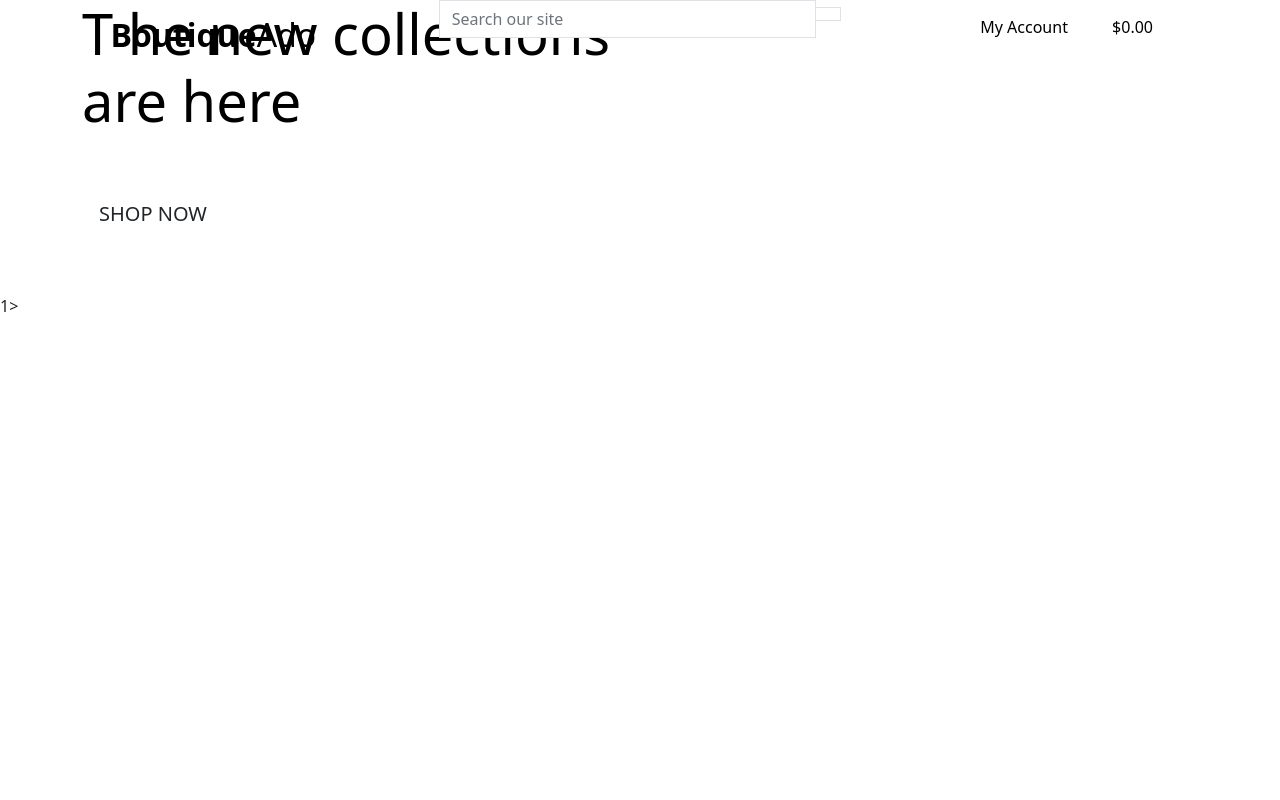
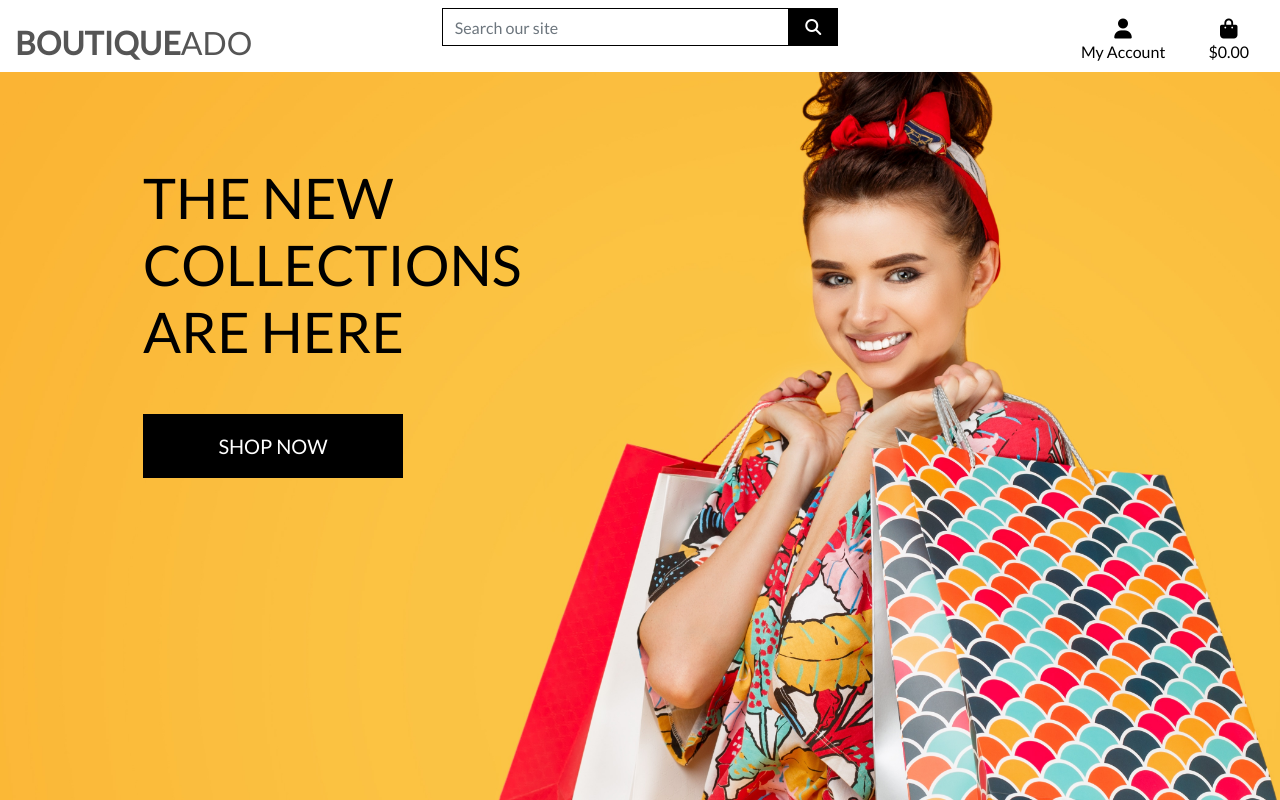
Before and after one commit to Bradders81/butique_ado_v1, a Django app: page / in a window 1280 px wide. Run offline with Django 3.2, Linux system fonts and the light colour scheme; some libraries are stand-ins or nearby versions.

Commit message:
Complete home page header and css

```diff
--- a/boutique_ado/settings.py
+++ b/boutique_ado/settings.py
@@ -147,6 +147,10 @@ USE_TZ = True
 # https://docs.djangoproject.com/en/3.2/howto/static-files/
 
 STATIC_URL = '/static/'
+STATICFILES_DIRS = (os.path.join(BASE_DIR, 'static'),)
+
+MEDIA_URL = '/media/'
+MEDIA_ROOT = os.path.join(BASE_DIR, 'media')
 
 # Default primary key field type
 # https://docs.djangoproject.com/en/3.2/ref/settings/#default-auto-field
--- a/boutique_ado/urls.py
+++ b/boutique_ado/urls.py
@@ -15,9 +15,11 @@ Including another URLconf
 """
 from django.contrib import admin
 from django.urls import path, include
+from django.conf import settings
+from django.conf.urls.static import static
 
 urlpatterns = [
     path('admin/', admin.site.urls),
     path('accounts/', include('allauth.urls')),
     path('', include('home.urls')),
-]
+] + static(settings.MEDIA_URL, document_root=settings.MEDIA_ROOT)
--- a/home/templates/home/index.html
+++ b/home/templates/home/index.html
@@ -14,8 +14,7 @@
 <div class="container h1-100">
     <div class="row h-100">
         <div class="col-7 col-md-6 my-uto">
-            <h1 class="display-4 logo-font text-black">T
-                he new collections are here
+            <h1 class="display-4 logo-font text-black">The new collections are here
             </h1>
             <div class="my-5">
                 <h4>
@@ -24,5 +23,5 @@
             </div>
         </div>
     </div>
-</div>1>
+</div>
 {% endblock %}
--- /dev/null
+++ b/static/css/base.css
@@ -0,0 +1,81 @@
+html {
+    height: 100%;
+}
+
+body {
+    background: url('/media/homepage_background_cropped.jpg') no-repeat center center fixed;
+    background-size: cover;
+    height: calc(100vh - 164px);
+    color: #555;
+    font-family: 'Lato';
+}
+
+/* from Bulma */
+.icon {
+    align-items: center;
+    display: inline-flex;
+    justify-content: center;
+    height: 1.5rem;
+    width: 1.5rem;
+}
+
+.logo-font {
+    text-transform: uppercase;
+}
+
+.main-logo-link {
+    width: fit-content;
+}
+
+.shop-now-button {
+    background: black;
+    color: white;
+    min-width: 260px;
+}
+
+.btn-black {
+    background: black;
+    color: white;
+}
+
+.shop-now-button:hover,
+.shop-now-button:active,
+.shop-now-button:focus,
+.btn-black:hover,
+.btn-black:active,
+.btn-black:focus {
+    background: #222;
+    color: white;
+}
+
+.text-black {
+    color: #000 !important;
+}
+
+.border-black {
+    border: 1px solid black !important;
+}
+
+/* -------------------------------- Media Queries */
+
+/* Slightly larger container on xl screens */
+@media (min-width: 1200px) {
+  .container {
+    max-width: 80%;
+  }
+}
+
+/* fixed top navbar only on medium and up */
+@media (min-width: 992px) {
+    .fixed-top-desktop-only {
+        position: fixed;
+        top: 0;
+        right: 0;
+        left: 0;
+        z-index: 1030;
+    }
+
+    .header-container {
+        padding-top: 164px;
+    }
+}
--- a/templates/base.html
+++ b/templates/base.html
@@ -14,7 +14,11 @@
     {% endblock %}
 
     {% block corecss %}
-    <link href="https://cdn.jsdelivr.net/npm/bootstrap@5.1.0/dist/css/bootstrap.min.css" rel="stylesheet" integrity="sha384-KyZXEAg3QhqLMpG8r+8fhAXLRk2vvoC2f3B09zVXn8CA5QIVfZOJ3BCsw2P0p/We" crossorigin="anonymous">
+    <link rel="stylesheet" href="https://cdn.jsdelivr.net/npm/bootstrap@4.6.0/dist/css/bootstrap.min.css" integrity="sha384-B0vP5xmATw1+K9KRQjQERJvTumQW0nPEzvF6L/Z6nronJ3oUOFUFpCjEUQouq2+l" crossorigin="anonymous">
+    <link rel="preconnect" href="https://fonts.googleapis.com">
+    <link rel="preconnect" href="https://fonts.gstatic.com" crossorigin>
+    <link href="https://fonts.googleapis.com/css2?family=Lato&display=swap" rel="stylesheet">
+    <link rel="stylesheet" href="{% static 'css/base.css' %}">
     {% endblock %}
 
     {% block extra_css %}
@@ -22,6 +26,7 @@
 
     {%block corejs%}
     <script src="https://cdn.jsdelivr.net/npm/bootstrap@5.1.0/dist/js/bootstrap.bundle.min.js" integrity="sha384-U1DAWAznBHeqEIlVSCgzq+c9gqGAJn5c/t99JyeKa9xxaYpSvHU5awsuZVVFIhvj" crossorigin="anonymous"></script>
+    <script src="https://kit.fontawesome.com/4880b70f20.js" crossorigin="anonymous"></script>
     {% endblock%}
 
     {% block extra_js%}
@@ -33,10 +38,10 @@
 <body>
 
     <header class="container-fluid fixed-top">
-        <div class="row">
+        <div id="topnav" class="row bg-white pt-lg-2 d-none d-lg-flex">
             <div class="col-12 col-lg-4 py-1 py-lg-0 text-center text-lg-left">
                 <a href="{% url 'home' %}" class="nav-link main-logo-link"></a>
-                <h2 class="logo-font text-black my-0"><strong>Boutique</strong>Ado</h2>
+                <h2 class="logo-font text-blue my-0"><strong>Boutique</strong>Ado</h2>
             </div>
             <div class="col-12 col-lg-4 py-1 py-lg-0">
                 <form method="GET" action="">
@@ -55,7 +60,7 @@
             <div class="col-12 col-lg-4 my-auto py-1 py-lg-0">
                 <ul class="list-inline list-unstyled text-center text-lg-right my-0">
                     <li class="list-inline-item dropdown">
-                        <a class="text-black nav-link" href="#" id="user-options" data-toggle="dropdown" aria-haspopup="true" aria-expanded="false">
+                        <a class="text-black nav-link" href="#" id="user-options" data-bs-toggle="dropdown" aria-haspopup="true" aria-expanded="false">
                             <div class="text-center">
                                 <div><i class="fas fa-user fa-lg"></i></div>
                                 <p class="my-0">My Account</p>
@@ -110,10 +115,10 @@
 
 
     <!-- Option 2: Separate Popper and Bootstrap JS -->
-    <!--
+
     <script src="https://cdn.jsdelivr.net/npm/@popperjs/core@2.9.3/dist/umd/popper.min.js" integrity="sha384-eMNCOe7tC1doHpGoWe/6oMVemdAVTMs2xqW4mwXrXsW0L84Iytr2wi5v2QjrP/xp" crossorigin="anonymous"></script>
     <script src="https://cdn.jsdelivr.net/npm/bootstrap@5.1.0/dist/js/bootstrap.min.js" integrity="sha384-cn7l7gDp0eyniUwwAZgrzD06kc/tftFf19TOAs2zVinnD/C7E91j9yyk5//jjpt/" crossorigin="anonymous"></script>
-    -->
+
 </body>
 
 </html>
```
Also changed, not shown: media/homepage_background_cropped.jpg (added).
